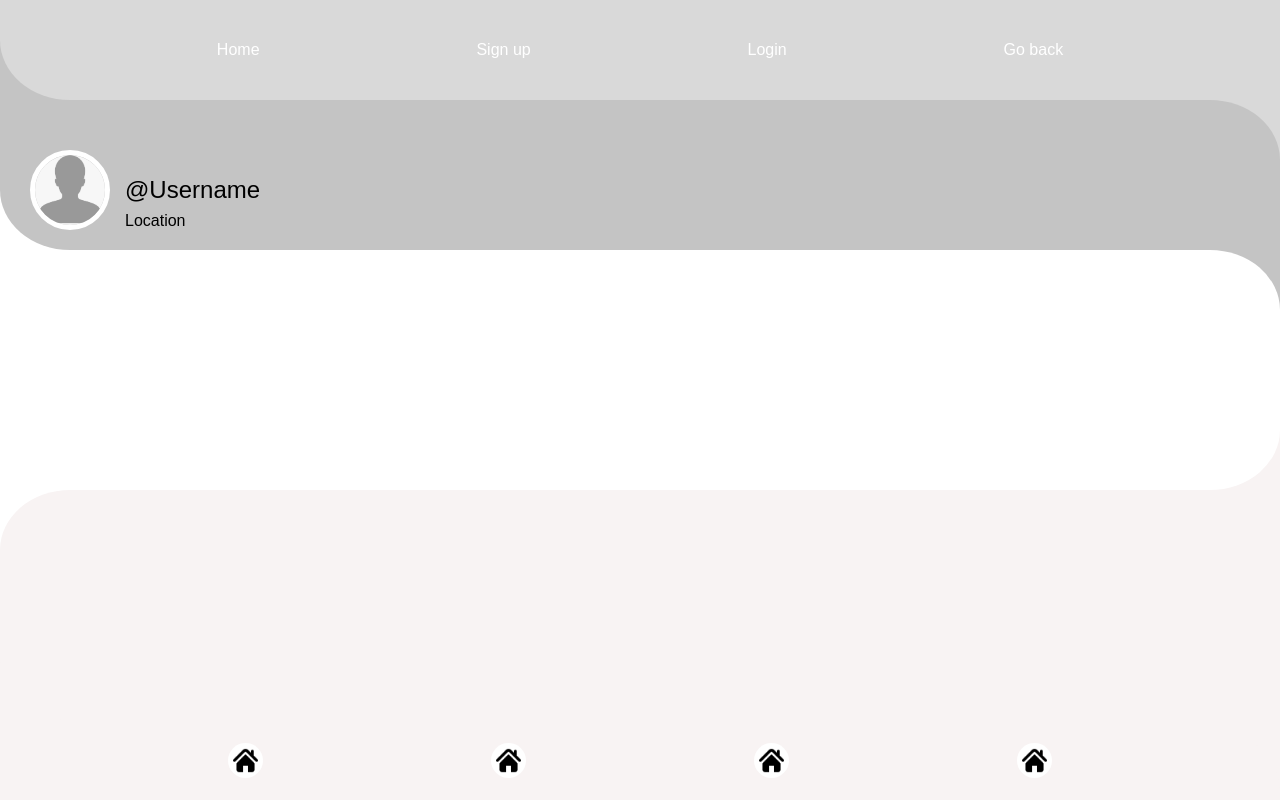
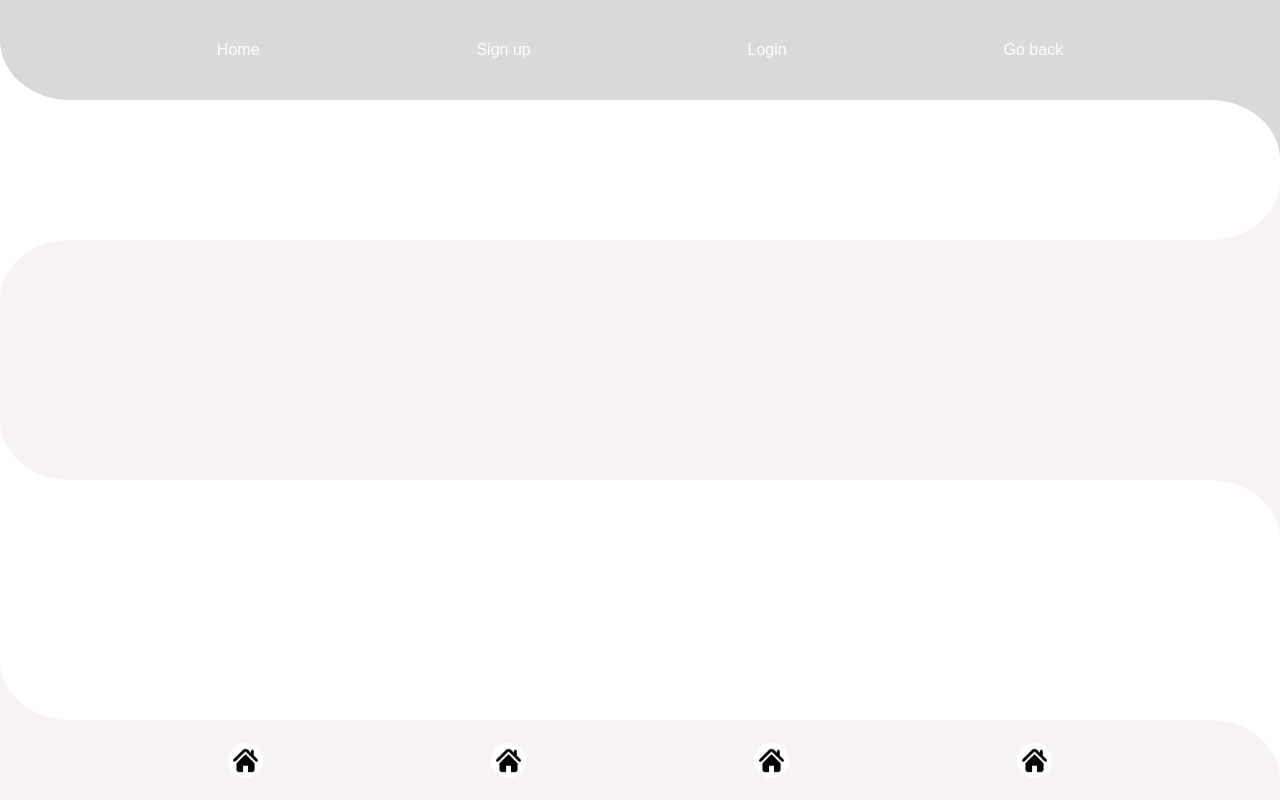
Before and after one commit to MilkyRaven/habitus_fe, a React (Create React App) app: page /profile in a window 1280 px wide. Built offline with nearby package versions, Linux system fonts and the light colour scheme; a web font is replaced by a local one.

Commit message:
User Profile Setup

```diff
--- a/src/components/navigation/NavMenue.js
+++ b/src/components/navigation/NavMenue.js
@@ -4,10 +4,11 @@ import { NavLink } from 'react-router-dom'
 import homePlacholder from '../../assets/icons/home-placeholder.png'
 
 export default function NavMenue() {
+
    return (
       <nav id="nav-menue">
-        <NavLink className="menue-icon-container"><img className="menue-icon" src={homePlacholder} alt="home"/></NavLink>
-        <NavLink className="menue-icon-container"><img className="menue-icon" src={homePlacholder} alt="library"/></NavLink>
+        <NavLink to="/feed" className="menue-icon-container"><img className="menue-icon" src={homePlacholder} alt="feed"/></NavLink>
+        <NavLink to="/profile" className="menue-icon-container"><img className="menue-icon" src={homePlacholder} alt="profile"/></NavLink>
         <NavLink className="menue-icon-container"><img className="menue-icon" src={homePlacholder} alt="meetings"/></NavLink>
         <NavLink className="menue-icon-container"><img className="menue-icon" src={homePlacholder} alt="chats"/></NavLink>
          <div className="curved corner-b-left b-left-grey"></div>
--- a/src/context/AuthContext.js
+++ b/src/context/AuthContext.js
@@ -1,6 +1,6 @@
 import React, { useState, createContext, useEffect } from 'react';
 import axios from 'axios';
-import { Navigate } from 'react-router-dom';
+import { useNavigate } from 'react-router-dom';
 
 const AuthContext = createContext();
 
@@ -9,6 +9,7 @@ function AuthProviderWrapper(props) {
    const [user, setUser] = useState(null);
    const [isLoggedIn, setIsLoggedIn] = useState(false);
    const [isLoading, setLoading] = useState(true);
+   const navigate = useNavigate();
 
    // Functions to store and delete the token received by the backend in the browser
    const storeToken = (token) => {
@@ -26,7 +27,6 @@ function AuthProviderWrapper(props) {
       if (storedToken) {
          try {
             const response = await axios.get(`${process.env.REACT_APP_API_URL}/api/v1/auth/verify`, { headers: { Authorization: `Bearer ${storedToken}` } });
-            console.log(user)
             setIsLoggedIn(true);
             setLoading(false);
             setUser(response.data);
@@ -45,6 +45,7 @@ function AuthProviderWrapper(props) {
    const logOutUser = () => {
       removeToken();
       authenticateUser();
+      navigate("/")
    }
 
    useEffect(() => {
--- a/src/pages/auth/Signup.js
+++ b/src/pages/auth/Signup.js
@@ -27,7 +27,7 @@ export default function Signup() {
       } else {
          setErrorMessage(undefined)
       }
-   }, [passwordControl])
+   }, [passwordControl, password])
 
    const handleSubmit = async (e) => {
       e.preventDefault();
--- a/src/pages/feed/Feed.js
+++ b/src/pages/feed/Feed.js
@@ -1,10 +1,12 @@
 import React from 'react'
+import NavMenue from '../../components/navigation/NavMenue'
 
 export default function Feed () {
 
     return (
         <div>
             <h1>My Feed</h1> {/* Can delete later */}
+            <NavMenue></NavMenue>
 
         </div>
     )
--- a/src/pages/profile/ProfilePage.js
+++ b/src/pages/profile/ProfilePage.js
@@ -4,18 +4,42 @@ import CurveContainerRight from '../../components/common/CurveContainerRight'
 import NavMenue from '../../components/navigation/NavMenue'
 import ProfileHeader from '../../components/profile/ProfileHeader'
 
-import Navbar from '../../components/navigation/Navbar';
+import Navbar from '../../components/navigation/Navbar'
+// import axios from 'axios'
+import { useContext } from "react"
+import { AuthContext } from '../../context/AuthContext';
 
 
 export default function ProfilePage() {
+    const {  user  } = useContext(AuthContext);
+
+    // const [user, setUser] = useState({})
+
+    // useEffect(() => {
+    //     const apiCall = async () => {
+    //         try {
+    //             const res = await axios.get((apiEndpoint))
+    //             setUser(res.data)
+    //             console.log(res)
+    //         } catch (err) {
+    //             console.log(err)
+    //         }
+    //     }
+    //     apiCall()
+    // }, [])
+
+
    return (
     <div className="page-relative">
         <Navbar />
         <NavMenue></NavMenue>
-        <ProfileHeader
-            profileHeadline="@Username"
+        {user &&
+            <ProfileHeader
+            profileHeadline={user.username}
             profileSubheadline="Location"
             />
+        }
+
         <main>
             <CurveContainerLeft></CurveContainerLeft>
             <CurveContainerRight></CurveContainerRight>
```
